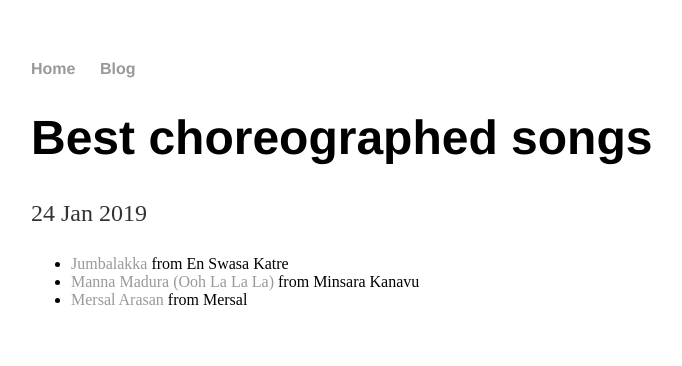
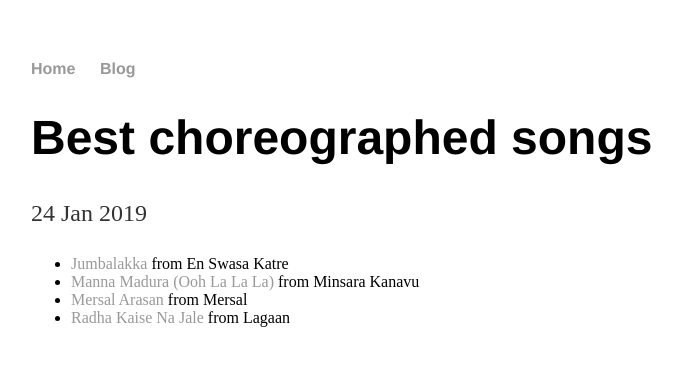
Before and after one commit to joe019/joe019.github.io, a Jekyll site: the page built from _posts/2019-01-24-best- choreographed- songs.md, in a window 1280 px wide. Shown: the top 366 px of the page, without its empty margins (161-843 px from the left). Built offline with Jekyll 4.4.1, drawn with Linux system fonts in a browser that asks for light colours.

Commit message:
Update 2019-01-24-best- choreographed- songs.md

```diff
--- a/_posts/2019-01-24-best- choreographed- songs.md
+++ b/_posts/2019-01-24-best- choreographed- songs.md
@@ -7,3 +7,4 @@ date: 2019-01-24
 * [Jumbalakka](https://youtu.be/WUXCtvuwAnU) from En Swasa Katre
 * [Manna Madura (Ooh La La La)](https://youtu.be/US-gPZzQDns) from Minsara Kanavu
 * [Mersal Arasan](https://youtu.be/Wxqu1eVJ4Vs) from Mersal
+* [Radha Kaise Na Jale](https://youtu.be/qNnvL0ztJhA) from Lagaan
```
